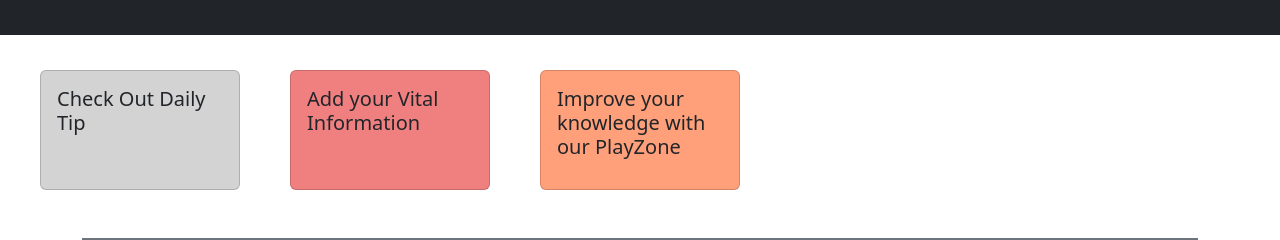
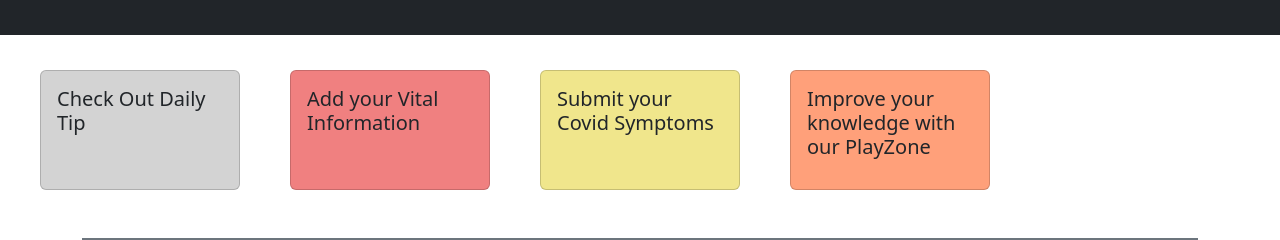
Before and after one commit to Ubzzy/NursePatientApplication, a React (Create React App) app in the folder react-client/: page /dashboard in a window 1280 px wide. Shown: the part 292-532 px from the top of the page. Built offline with nearby package versions, Linux system fonts and the light colour scheme; no server answers; sample sign-in values are in the browser's storage.

Commit message:
Added UI where patoent can submit Covid symptoms

```diff
--- a/react-client/src/components/patients/Dashboard.js
+++ b/react-client/src/components/patients/Dashboard.js
@@ -88,6 +88,16 @@ function Dashboard() {
                             height: "120px",
                             width: "200px",
                             marginRight: "10px",
+                            backgroundColor: "khaki"
+                        }} onClick={() => openLink("covid19")}>
+                            <div className="card-body">
+                                <h5 className="card-title">Submit your Covid Symptoms</h5>
+                            </div>
+                        </div>
+                        <div className="card" style={{
+                            height: "120px",
+                            width: "200px",
+                            marginRight: "10px",
                             backgroundColor: "lightsalmon"
                         }} onClick={() => openLink("game-zone")}>
                             <div className="card-body">
```
